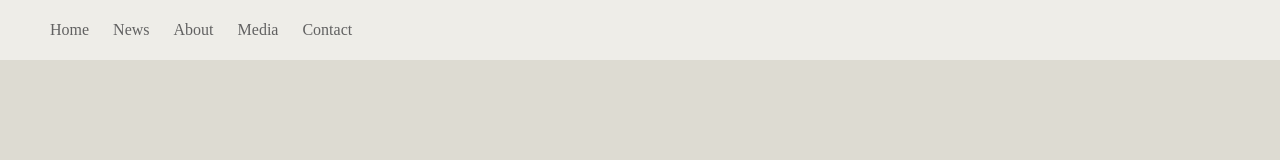
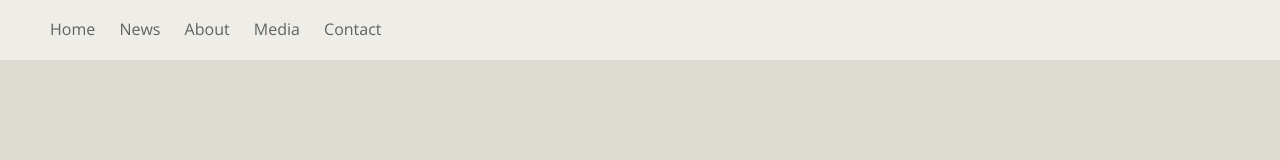
Before and after one commit to ryanboye/offcanvas_css3_menu, a plain HTML site: page index.html in a window 1280 px wide. Drawn offline with nearby package versions, Linux system fonts and the light colour scheme.

Commit message:
set body to open sans

```diff
--- a/css/style.scss
+++ b/css/style.scss
@@ -46,6 +46,7 @@ $transition_type: slide;
 body {
 	background: $background_color;
 	margin:0;
+	font-family: $font_family;
 }
 a {
 	text-decoration: none;
```
Also changed, not shown: css/style.css.
